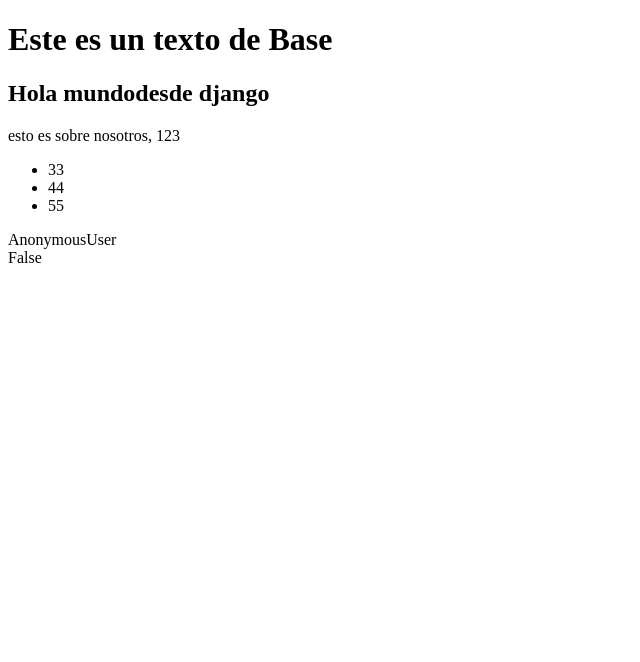
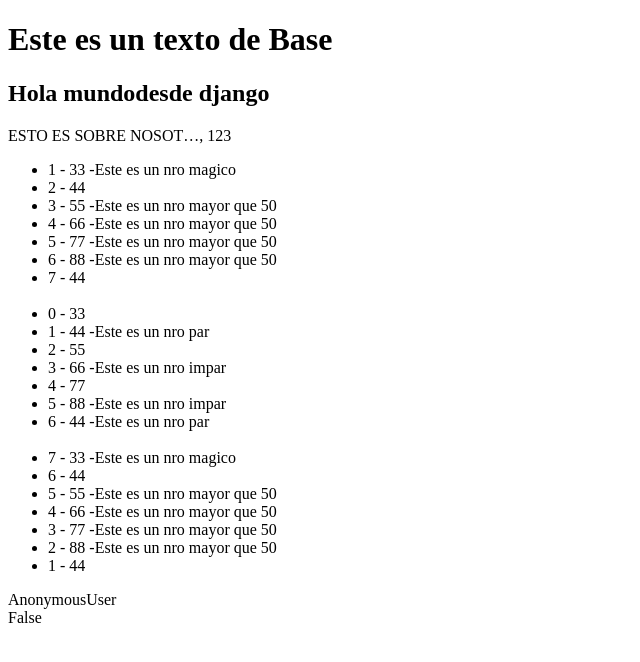
Before and after one commit to dennisg2000/Pweb2-Lab5, a Django app: page / in a window 1280 px wide. Shown: the part 88-750 px from the top of the page, without its empty margins (0-640 px from the left). Run offline with Django 4.2, Linux system fonts and the light colour scheme.

Commit message:
uso del contador de ciclos, el tag if y filtros

```diff
--- a/listaContactos/inicio/views.py
+++ b/listaContactos/inicio/views.py
@@ -9,7 +9,7 @@ def myHomeView(request,*args, **kwargs):
     myContext = {
         'myText' : "esto es sobre nosotros",
         'myNumber' : 123,
-        'myList' :[33,44,55]
+        'myList' :[33,44,55,66,77,88,44]
     }
     return render(request,'home.html',myContext)
 
--- a/listaContactos/templates/home.html
+++ b/listaContactos/templates/home.html
@@ -1,7 +1,7 @@
 {% extends 'base.html' %}
 {% block content %}
     <h2>Hola mundodesde django</h2>
-
+     <!--
         {{ myText }}, {{ myNumber }}
         <br>
         <ul>
@@ -9,21 +9,41 @@
             <li>{{ myItem }}</li>
             {% endfor %}
         </ul>
+    -->
 
-
-    <!-- {{ myText|upper|truncatechars:"20" }}, {{ myNumber }}
+   {{ myText|upper|truncatechars:"20" }}, {{ myNumber }}
      <br>
      <ul>
          {% for myItem in myList %}
          <li>{{forloop.counter}} - {{ myItem }}
          {% if myItem == 33 %}
-         -Este es un nr magico
+         -Este es un nro magico
          {% elif myItem > 50 %}
          -Este es un nro mayor que 50
          {% endif %}
         </li>
          {% endfor %}
-     </ul>-->
+         <br>
+         {% for myItem in myList %}
+         <li>{{forloop.counter0}} - {{ myItem }}
+         {% if myItem == 44 %}
+         -Este es un nro par
+         {% elif myItem|divisibleby:2 %}
+         -Este es un nro impar
+         {% endif %}
+        </li>
+         {% endfor %}
+         <br>
+         {% for myItem in myList %}
+         <li>{{forloop.revcounter}} - {{ myItem }}
+         {% if myItem == 33 %}
+         -Este es un nro magico
+         {% elif myItem > 50 %}
+         -Este es un nro mayor que 50
+         {% endif %}
+        </li>
+         {% endfor %}
+     </ul>
     {{ request.user }}
     <br>
     {{ request.user.is_authenticated }}
```
